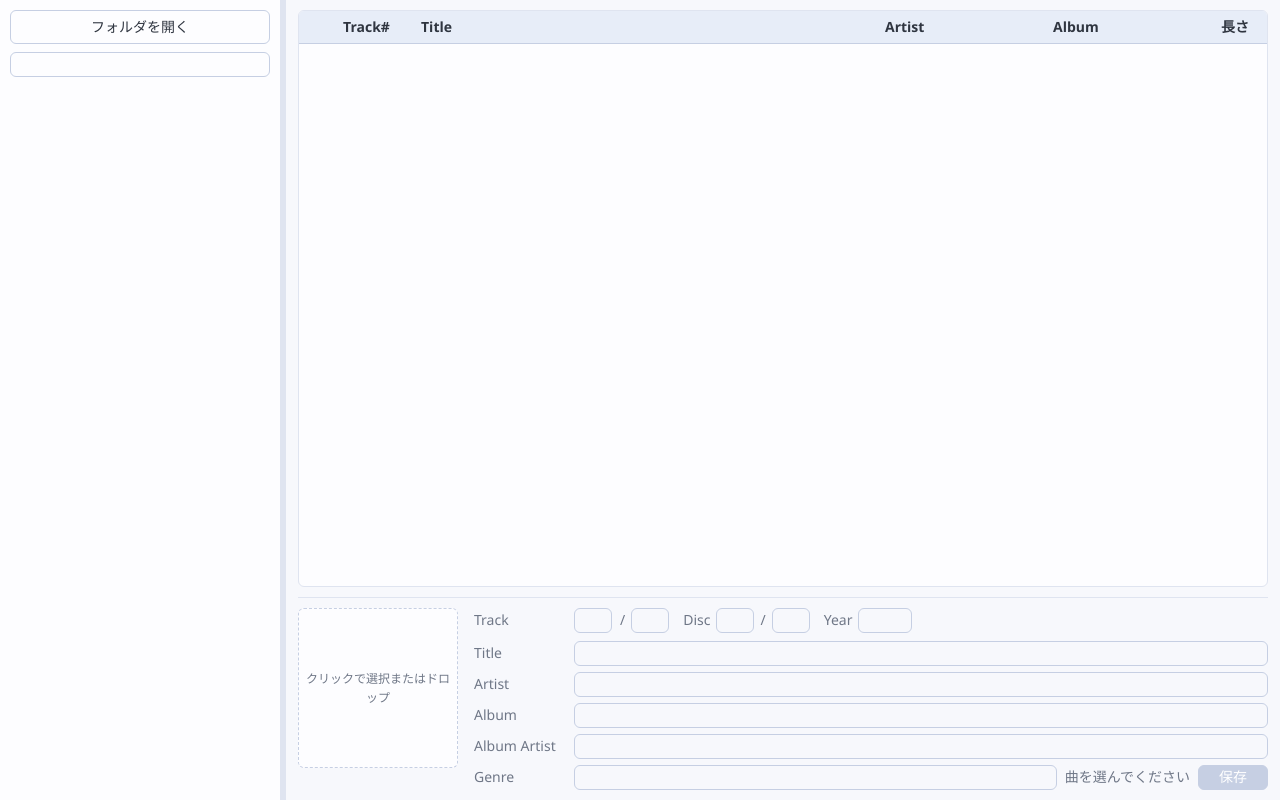
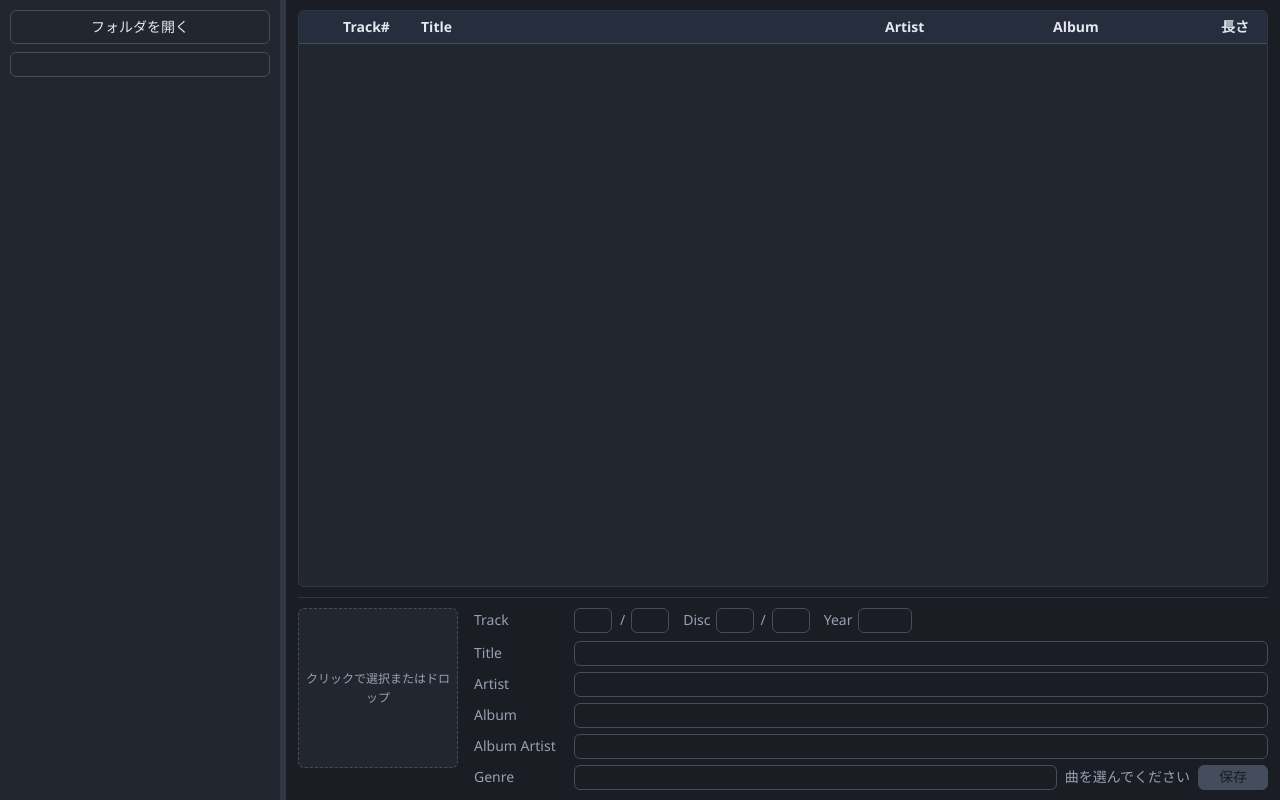
Before and after one commit to 718Ren/ReTag, a React (Vite) app in the folder src/renderer/: page / in a window 1280 px wide. Built offline with nearby package versions, Linux system fonts and the light colour scheme.

Commit message:
feat: 配色をダークに変える

```diff
--- a/src/renderer/src/styles.css
+++ b/src/renderer/src/styles.css
@@ -4,21 +4,26 @@
  * 選択行は白抜きにせず淡いティントに濃い文字を載せる。
  */
 :root {
-  --accent: #88a3d4;
-  --accent-strong: #6b86bb;
-  --accent-tint: #e7edf8;
-  --accent-tint-strong: #d7e1f4;
+  --accent: #8ea9db;
+  --accent-strong: #a7bde8;
+  --accent-tint: #262d3d;
+  --accent-tint-strong: #333c52;
+  /* アクセント地の上に載せる文字色。淡い青の上なので暗い方が読める */
+  --on-accent: #1a1d24;
 
-  --bg: #f7f8fc;
-  --surface: #fdfdff;
-  --border: #dfe4f0;
-  --border-strong: #c6cfe3;
+  --bg: #1a1d24;
+  --surface: #22262f;
+  --border: #313644;
+  --border-strong: #454c5e;
 
-  --text: #2f3540;
-  --text-muted: #6f7787;
-  --danger: #b05a63;
+  --text: #e4e7ef;
+  --text-muted: #98a0b3;
+  --danger: #d98d95;
 
   --radius: 6px;
+
+  /* スクロールバーなど、ブラウザが描く部品を暗い側に寄せる */
+  color-scheme: dark;
 }
 
 * {
@@ -294,7 +299,7 @@ body.resizing .pane-grip {
 .hi-res {
   background: var(--accent);
   border-radius: 3px;
-  color: #ffffff;
+  color: var(--on-accent);
   display: inline-block;
   font-size: 10px;
   font-weight: 700;
@@ -419,7 +424,7 @@ body.resizing .pane-grip {
   background: var(--accent);
   border: 1px solid var(--accent-strong);
   border-radius: var(--radius);
-  color: #ffffff;
+  color: var(--on-accent);
   cursor: pointer;
   /* 行の高さに合わせて伸縮させ、入力欄と縦幅を揃える */
   align-self: stretch;
@@ -441,7 +446,7 @@ body.resizing .pane-grip {
 
 .modal-backdrop {
   align-items: center;
-  background: rgba(47, 53, 64, 0.35);
+  background: rgba(0, 0, 0, 0.55);
   display: flex;
   inset: 0;
   justify-content: center;
@@ -453,7 +458,7 @@ body.resizing .pane-grip {
   background: var(--surface);
   border: 1px solid var(--border-strong);
   border-radius: 10px;
-  box-shadow: 0 8px 24px rgba(47, 53, 64, 0.2);
+  box-shadow: 0 8px 24px rgba(0, 0, 0, 0.45);
   max-width: 560px;
   padding: 18px 20px;
   width: calc(100% - 80px);
@@ -534,7 +539,7 @@ body.resizing .pane-grip {
 .modal-actions .save-button {
   background: var(--accent);
   border-color: var(--accent-strong);
-  color: #ffffff;
+  color: var(--on-accent);
 }
 
 /* --- アートワーク --- */
```
